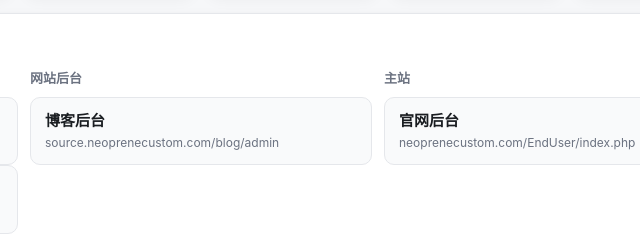
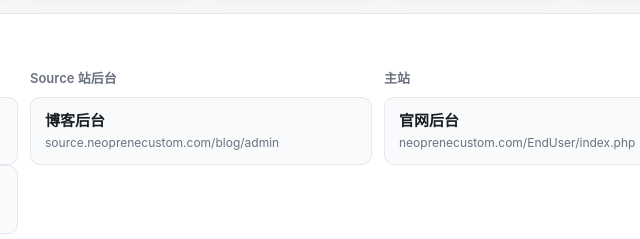
Before and after one commit to kevin-neoprene/work-panel, a plain HTML site: page index.html in a window 1280 px wide. Shown: the part 245-484 px from the top of the page, 439-1079 px from the left. Drawn offline with Linux system fonts and the light colour scheme; no server answers.

Commit message:
Rename website backend group to Source site backend

```diff
--- a/index.html
+++ b/index.html
@@ -42,7 +42,7 @@
         </a>
       </div>
       <div class="quick-group">
-        <h3>网站后台</h3>
+        <h3>Source 站后台</h3>
         <a class="quick-card" href="https://source.neoprenecustom.com/blog/admin" target="_blank" rel="noopener">
           <b>博客后台</b><span>source.neoprenecustom.com/blog/admin</span>
         </a>
```
